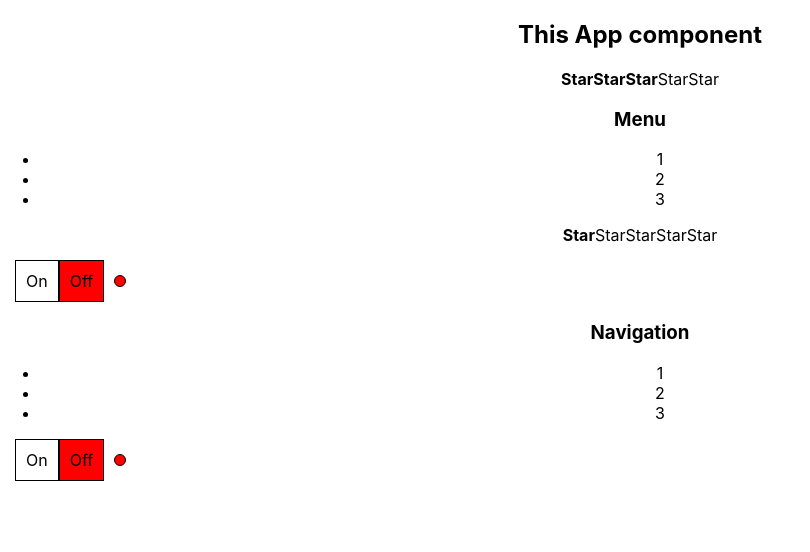
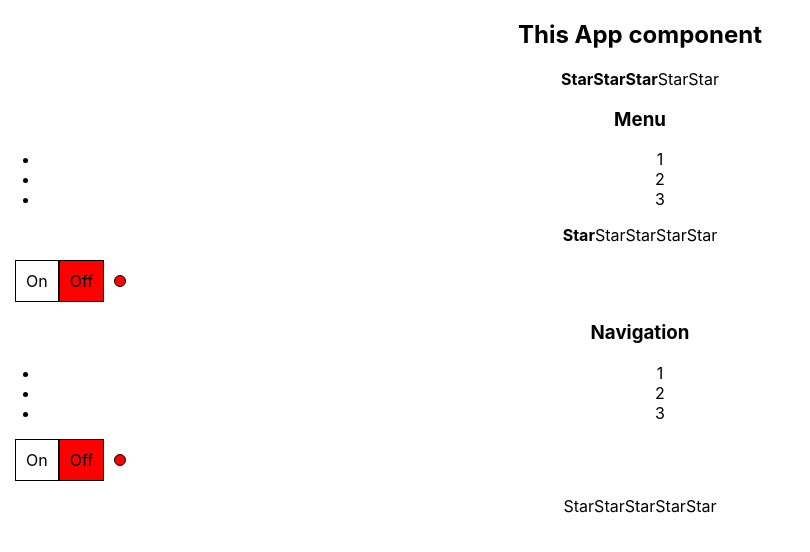
Before and after one commit to Oleg-Melnikow/React_Examples, a React (Create React App) app: page / in a window 1280 px wide. Shown: the top 552 px of the page, without its empty margins (0-810 px from the left). Built offline with nearby package versions, Linux system fonts and the light colour scheme.

Commit message:
add UnControlledRating component

```diff
--- a/src/App.tsx
+++ b/src/App.tsx
@@ -5,6 +5,7 @@ import {Rating} from "./components/Rating/Rating";
 import {OnOff} from "./components/OnOff/OnOff";
 import { UnControlOnOff } from './components/OnOff/UncontrolOnOff';
 import UnControlledAccordion from "./components/Accordion/UnControlledAccordion";
+import {UnControlledRating} from "./components/Rating/UnControlledRating";
 
 type PageTitlePropsType = {
     title: string
@@ -23,6 +24,7 @@ function App() {
             <UnControlOnOff/>
             <UnControlledAccordion titleValue="Navigation"/>
             <OnOff on={on} setOn={setOn}/>
+            <UnControlledRating/>
         </div>
     );
 }
--- /dev/null
+++ b/src/components/Rating/UnControlledRating.tsx
@@ -0,0 +1,30 @@
+import React, {useState} from "react";
+
+export function UnControlledRating() {
+
+    const [value, setValue] = useState(0)
+
+    function changeValue(value: number) {
+        setValue(value)
+    }
+
+    return (
+        <div>
+            <Start selected={value > 0} value={1} changeValue={changeValue}/>
+            <Start selected={value > 1} value={2} changeValue={changeValue}/>
+            <Start selected={value > 2} value={3} changeValue={changeValue}/>
+            <Start selected={value > 3} value={4} changeValue={changeValue}/>
+            <Start selected={value > 4} value={5} changeValue={changeValue}/>
+        </div>
+    )
+}
+
+type StarPropsType = {
+    selected: boolean,
+    value: number,
+    changeValue: (num: number) => void
+}
+
+function Start(props: StarPropsType) {
+    return <span onClick={ () => props.changeValue(props.value) }>{props.selected ? <b>Star</b> : "Star"}</span>
+}
```
